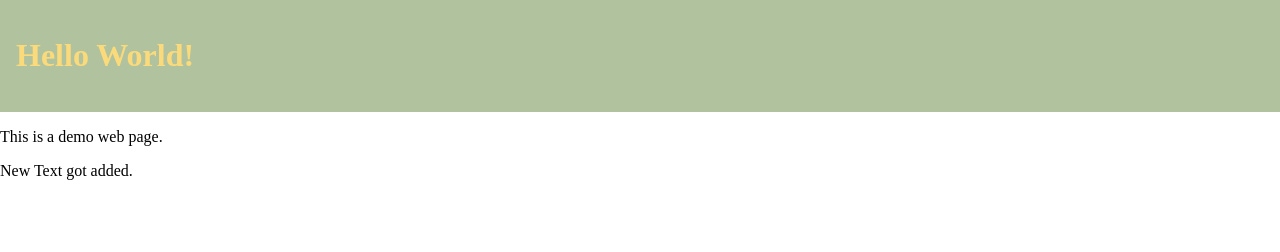
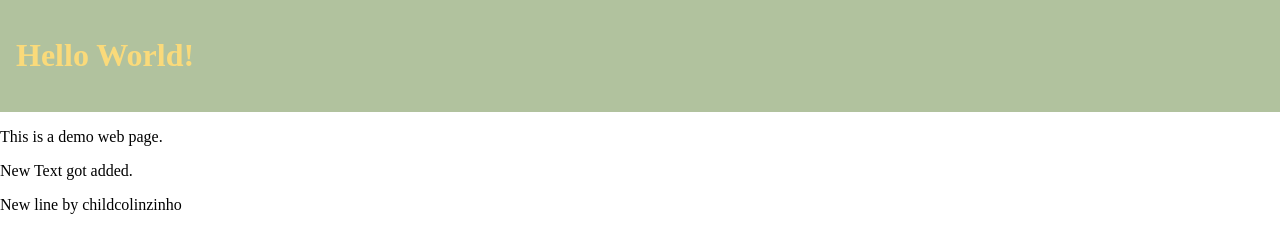
Before and after one commit to colinzinho/demo, a plain HTML site: page index.html in a window 1280 px wide. Drawn offline with Linux system fonts and the light colour scheme.

Commit message:
First commit from childcolinzinho.

```diff
--- a/index.html
+++ b/index.html
@@ -12,5 +12,6 @@
     </div>
     <p>This is a demo web page.</p>
     <p>New Text got added.</p>
+    <p>New line by childcolinzinho</p>
   </body>
 </html>
```
